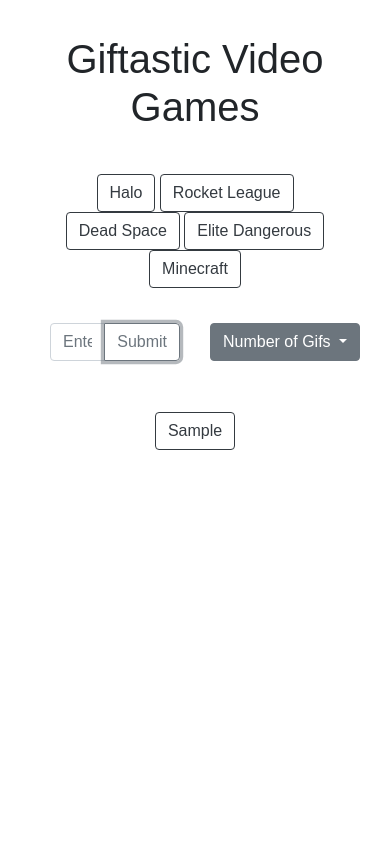
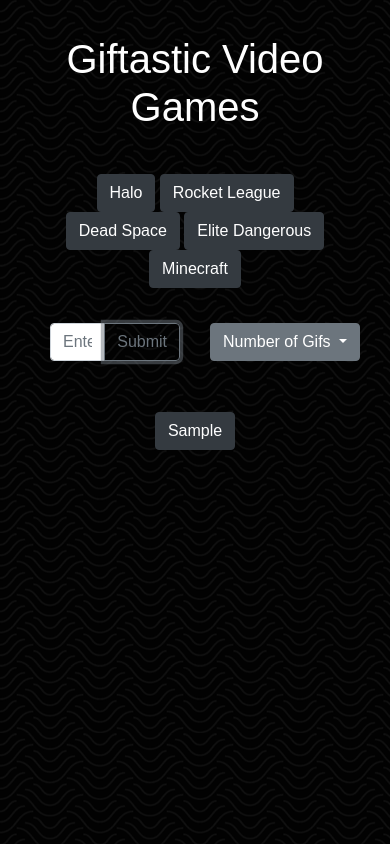
Before and after one commit to seanbelverstone/Giftastic, a plain HTML site: page index.html in a window 390 px wide. Both pictures are taken after typing "Sample" into the empty fields and a click on the button "Submit". Drawn offline with nearby package versions, Linux system fonts and the light colour scheme.

Commit message:
Added background image. Set to repeat. Changed buttons to btn-dark instead of outline so they show better. Made adjustments to javascript file to accomodate this change. Will add media queries next

```diff
--- a/assets/css/style.css
+++ b/assets/css/style.css
@@ -1,13 +1,18 @@
 body {
     text-align: center;
     font-family: Arial, Helvetica, sans-serif;
+    background-image: url(../images/papyrus-dark.png);
+    background-repeat: repeat;
+    color: white;
 }
 
 .gifBlock {
-    border: 5px solid black;
+    border: 2px solid gray;
     width: unset;
     height: auto;
     float: left;
+    padding: 10px;
+    margin: 10px;
 }
 
 img {
--- a/assets/javascript/logic.js
+++ b/assets/javascript/logic.js
@@ -19,7 +19,7 @@
 var limit = "10";
 
 //button click event
-$(".btn-outline-dark").on("click", function() {
+$(".btn-dark").on("click", function() {
     var game = $(this).attr("data-game"); //grabs the data from the button
     var queryURL = "https://api.giphy.com/v1/gifs/search?q=" +
       game + "&api_key=idmgGsqOAloHdaE7trSyIAQ9iQskkUCT&rating=g&limit=" + limit; //inputs the API url + user input + apikey and limit
@@ -81,7 +81,7 @@
   $(".form-control").val(""); //clears the form
   var userButton = $("<button>"); //creates a button
   userButton.text(userInput);
-  userButton.addClass("btn btn-outline-dark");
+  userButton.addClass("btn btn-dark");
   userButton.attr("data-game", userInput);
   $("#userButtons").append(userButton);
 
--- a/index.html
+++ b/index.html
@@ -17,11 +17,11 @@
 </div>
 <div class="row">
     <div class="col-12">
-        <button class="btn btn-outline-dark" data-game="halo-reach">Halo</button>
-        <button class="btn btn-outline-dark" data-game="rocket-league">Rocket League</button>
-        <button class="btn btn-outline-dark" data-game="dead-space">Dead Space</button>
-        <button class="btn btn-outline-dark" data-game="elite-dangerous">Elite Dangerous</button>
-        <button class="btn btn-outline-dark" data-game="minecraft">Minecraft</button>
+        <button class="btn btn-dark" data-game="halo-reach">Halo</button>
+        <button class="btn btn-dark" data-game="rocket-league">Rocket League</button>
+        <button class="btn btn-dark" data-game="dead-space">Dead Space</button>
+        <button class="btn btn-dark" data-game="elite-dangerous">Elite Dangerous</button>
+        <button class="btn btn-dark" data-game="minecraft">Minecraft</button>
     </div>
 </div>
 <div class="row">
```
Also changed, not shown: assets/images/papyrus-dark.png (added).
